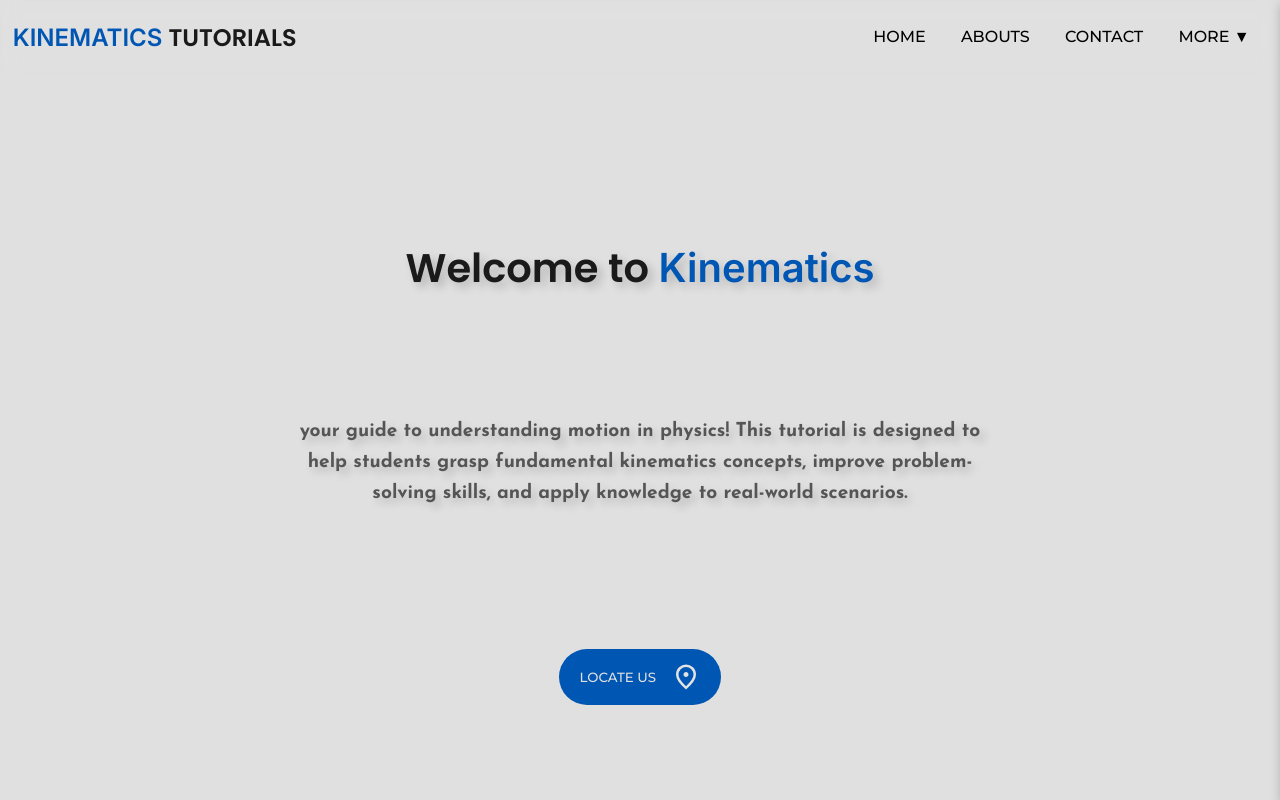
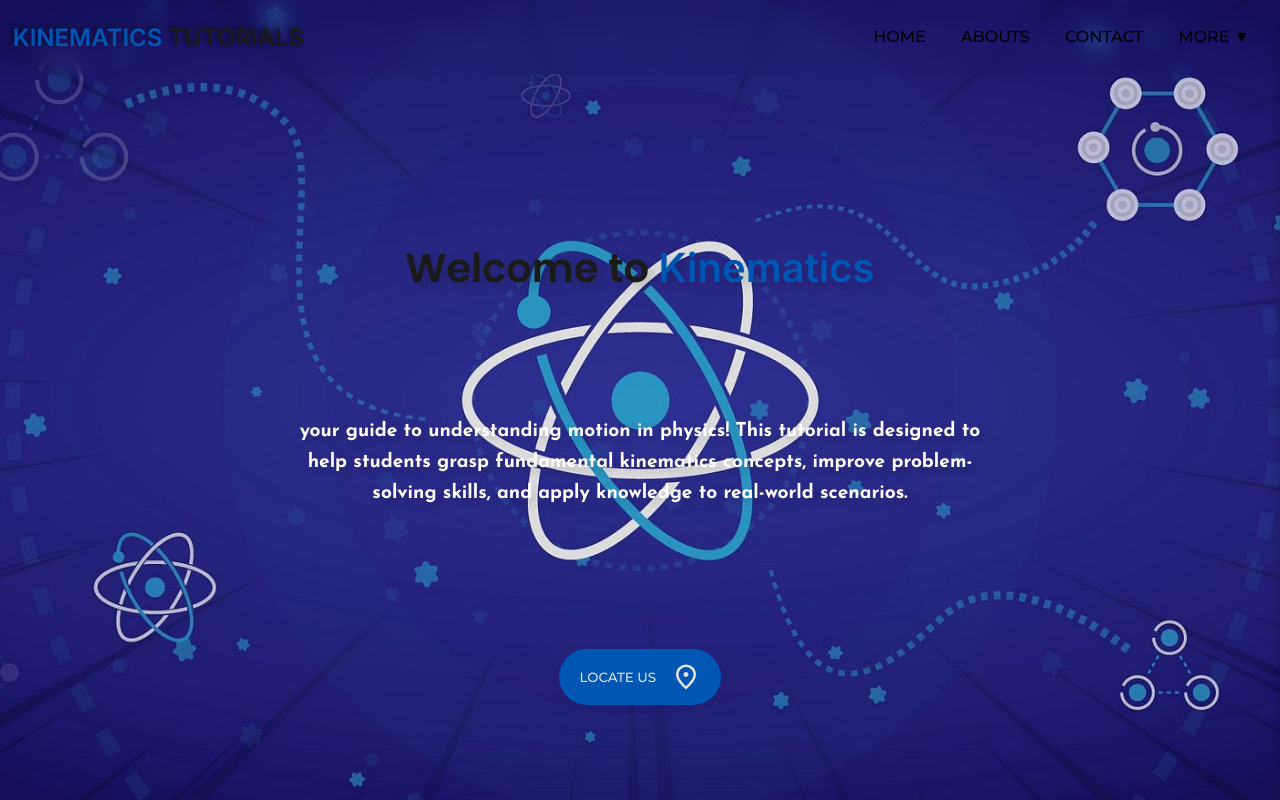
Before and after one commit to Ugochukwu111/Kinematics-tutorials, a plain HTML site: page index.html in a window 1280 px wide. Shown: the top 800 px of the page. Drawn offline with Linux system fonts and the light colour scheme.

Commit message:
added a bkg image to the section--1

```diff
--- a/index.html
+++ b/index.html
@@ -41,10 +41,13 @@
   <header >
     <nav class="flex vertical-center">
       <h1 class="">
-        <span class="logo-clr">
+        <span class="logo-clr txt-shadow">
           Kinematics
         </span>
-         Tutorials
+        <span class="txt-shadow">
+          Tutorials
+        </span>
+
       </h1>
       <button class="mobile-menu-show-siderbar "></button>
       <!-- Desktop navigations -->
--- a/styles.css
+++ b/styles.css
@@ -155,6 +155,11 @@ section{
 
   /* =====  UTILITIES ===== */
 
+
+.txt-shadow{
+  text-shadow: -3px -2px 5px rgba(0, 0, 0, 0.5);
+}
+
 .fwb{
   font-weight: bold;
 }
@@ -240,7 +245,7 @@ header{
   font-family: "Josefin Sans", serif;
   font-weight: 700;
   font-size: 1.2rem;
-  color: #555;
+  color: white;
   margin-inline: auto;
   max-width: 45rem;
   text-shadow: 5px 5px 10px rgba(0, 0, 0, 0.2); /* Soft shadow */
@@ -249,6 +254,7 @@ header{
   transform: translateY(20px);
   animation: fadeSlide 1.5s ease-out forwards 0.5s;
 }
+
 
 @keyframes fadeSlide {
   from {
@@ -294,6 +300,9 @@ header{
   background-color: var(--white-medium);
   min-height: 100svh;
    display: flex;
+   background-image: url(images/bkg.jpg);
+   background-position: center;
+   background-size: cover;
  flex-direction: column;
   justify-content: space-around;
   z-index: 999;
@@ -361,6 +370,7 @@ header ul {
   border-radius: 2rem;
   /* border: 1px solid var(--black-primary); */
   box-shadow: -5px -5px 5px var(--white-dark);
+  animation: glow 1.5s infinite alternate;
 }
 
 .select-lvl-course{
```
Also changed, not shown: images/atom-bkgimg.webp (added), images/bkg.jpg (added), images/vecteezy_hand-drawn-arrow-line-clip-art_22175089.png (added), 1 other file.
